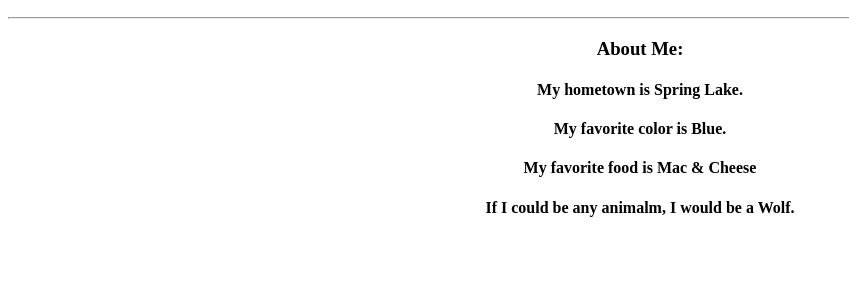
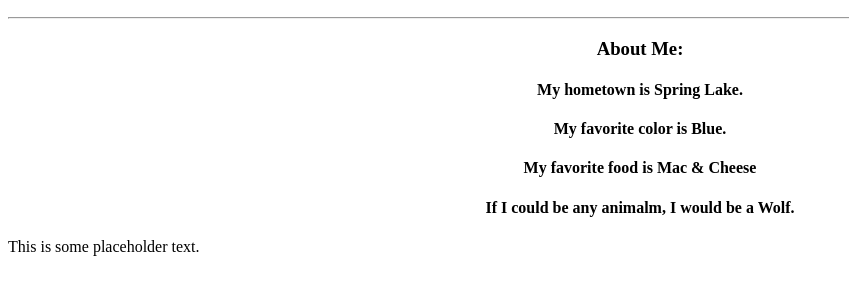
Before and after one commit to Sjones03/my-first-repo, a plain HTML site: page index.html in a window 1280 px wide. Shown: the part 110-400 px from the top of the page, without its empty margins (0-849 px from the left). Drawn offline with Linux system fonts and the light colour scheme.

Commit message:
Add new placeholder text

```diff
--- a/index.html
+++ b/index.html
@@ -17,4 +17,5 @@
                     <h4>If I could be any animalm, I would be a Wolf.</h4>
             </div>
         </body>
+        <p>This is some placeholder text.</p>
     </html>
```
